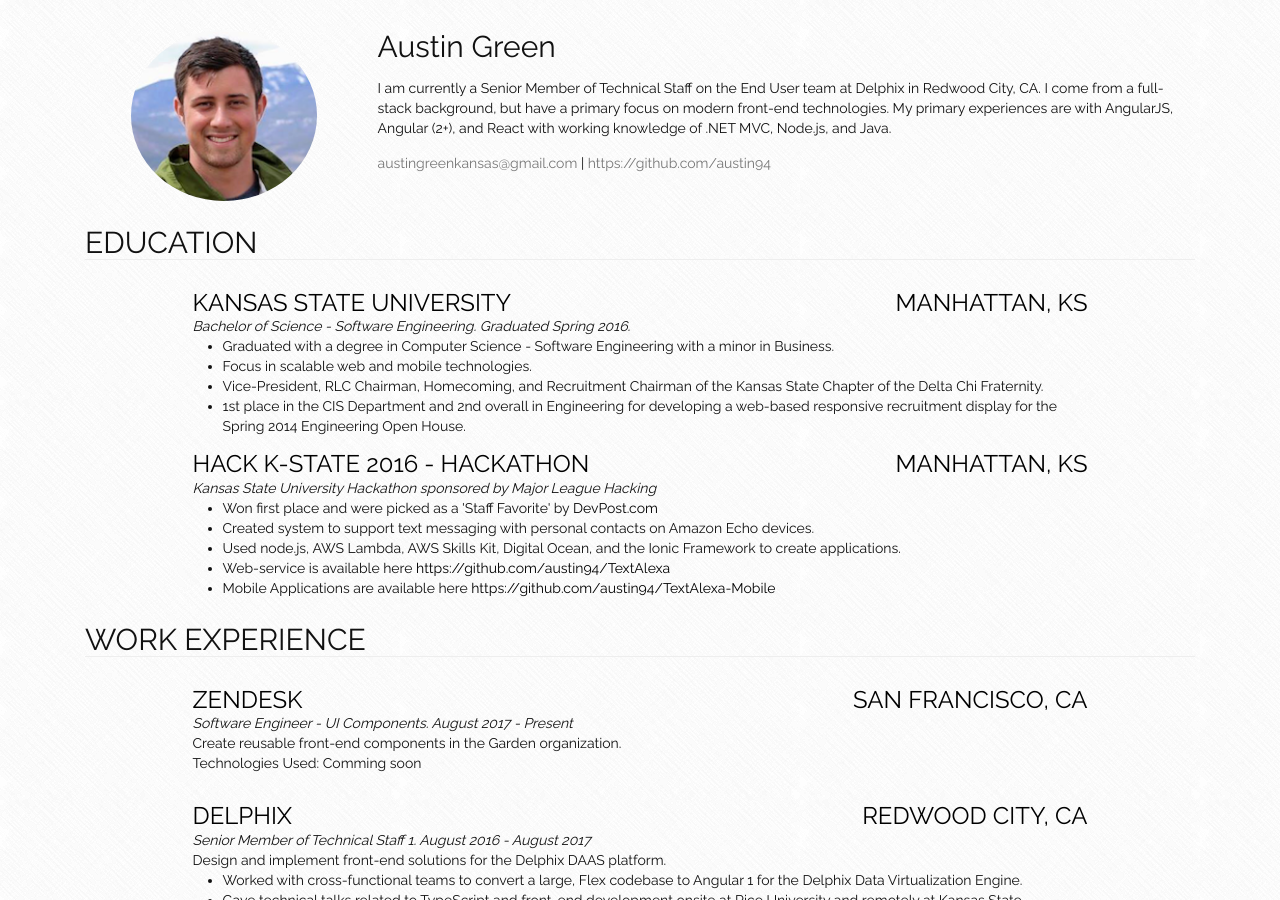
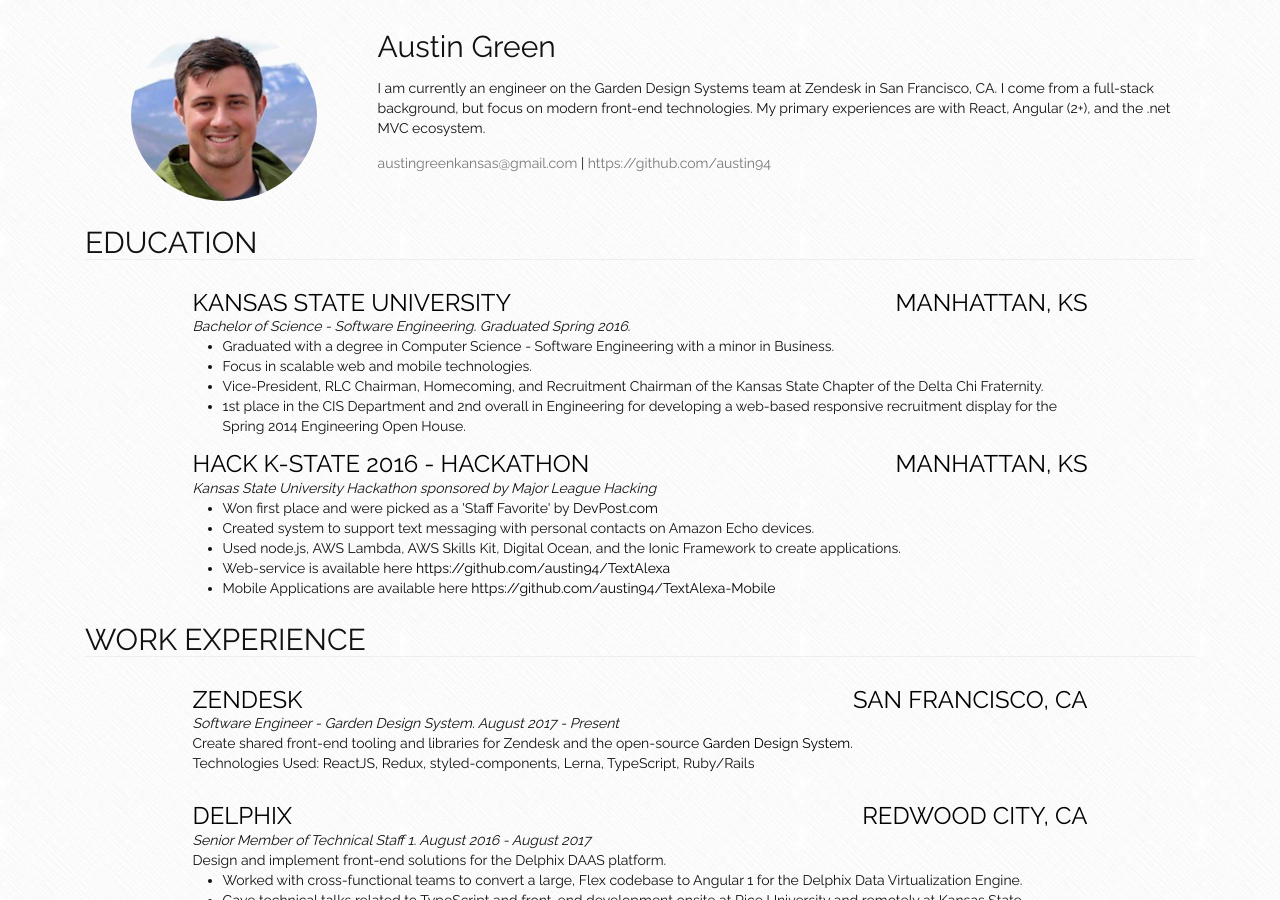
Before and after one commit to 121940kz/austingreen.info, a Jekyll site: the page built from index.html, in a window 1280 px wide and 900 px high. Built offline with Jekyll 4.4.1, drawn with Linux system fonts in a browser that asks for light colours.

Commit message:
Updated Zendesk info

```diff
--- a/_data/information.json
+++ b/_data/information.json
@@ -1,7 +1,7 @@
 {
   "introduction": {
     "name": "Austin Green",
-    "description": "I am currently a Senior Member of Technical Staff on the End User team at Delphix in Redwood City, CA.  I come from a full-stack background, but have a primary focus on modern front-end technologies.  My primary experiences are with AngularJS, Angular (2+), and React with working knowledge of .NET MVC, Node.js, and Java.",
+    "description": "I am currently an engineer on the Garden Design Systems team at Zendesk in San Francisco, CA.  I come from a full-stack background, but focus on modern front-end technologies.  My primary experiences are with React, Angular (2+), and the .net MVC ecosystem.",
     "links": [
       {
         "text": "austingreenkansas@gmail.com",
@@ -71,10 +71,9 @@
             "name": "Zendesk",
             "url": "https://www.zendesk.com/",
             "location": "San Francisco, CA",
-            "subText": "Software Engineer - UI Components.  August 2017 - Present",
-            "description": "Create reusable front-end components in the Garden organization.",
-            "involvement": [],
-            "technologies": "Comming soon"
+            "subText": "Software Engineer - Garden Design System.  August 2017 - Present",
+            "description": "Create shared front-end tooling and libraries for Zendesk and the open-source <a href=\"https://garden.zendesk.com/\">Garden Design System</a>.",
+            "technologies": "ReactJS, Redux, styled-components, Lerna, TypeScript, Ruby/Rails"
           },
           {
             "name": "Delphix",
```
